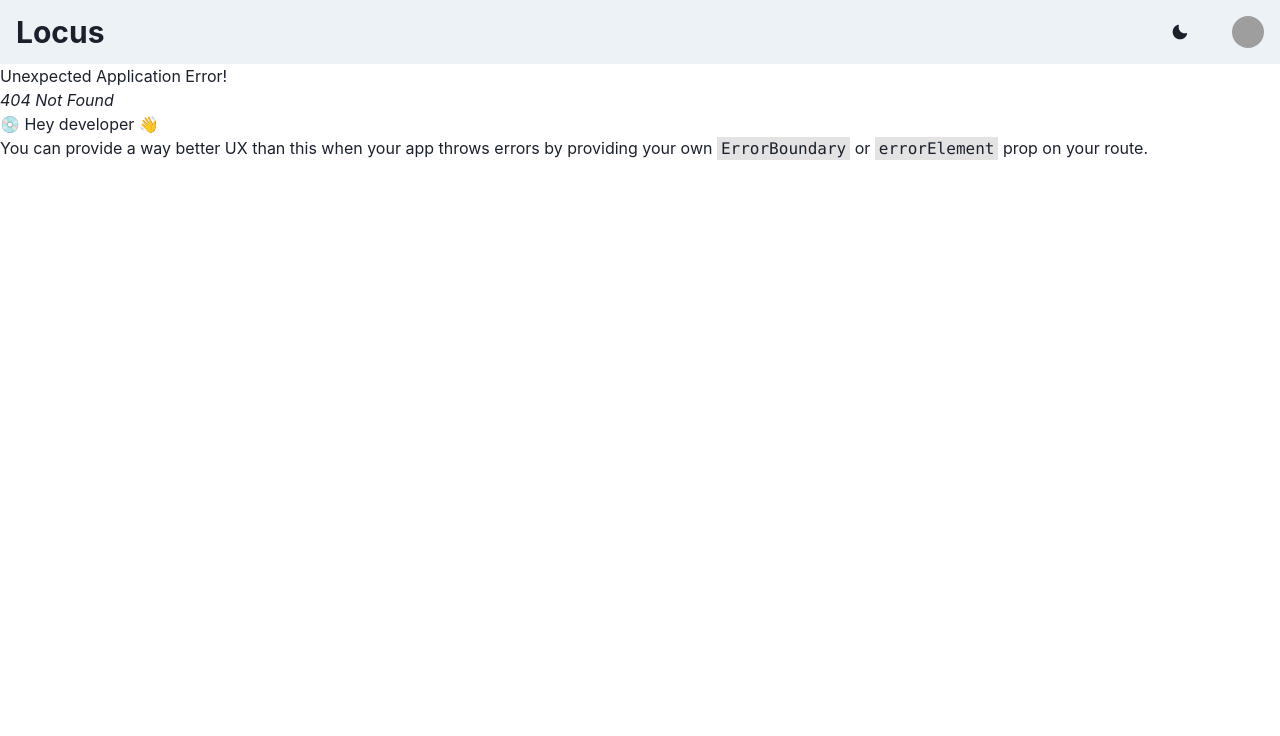
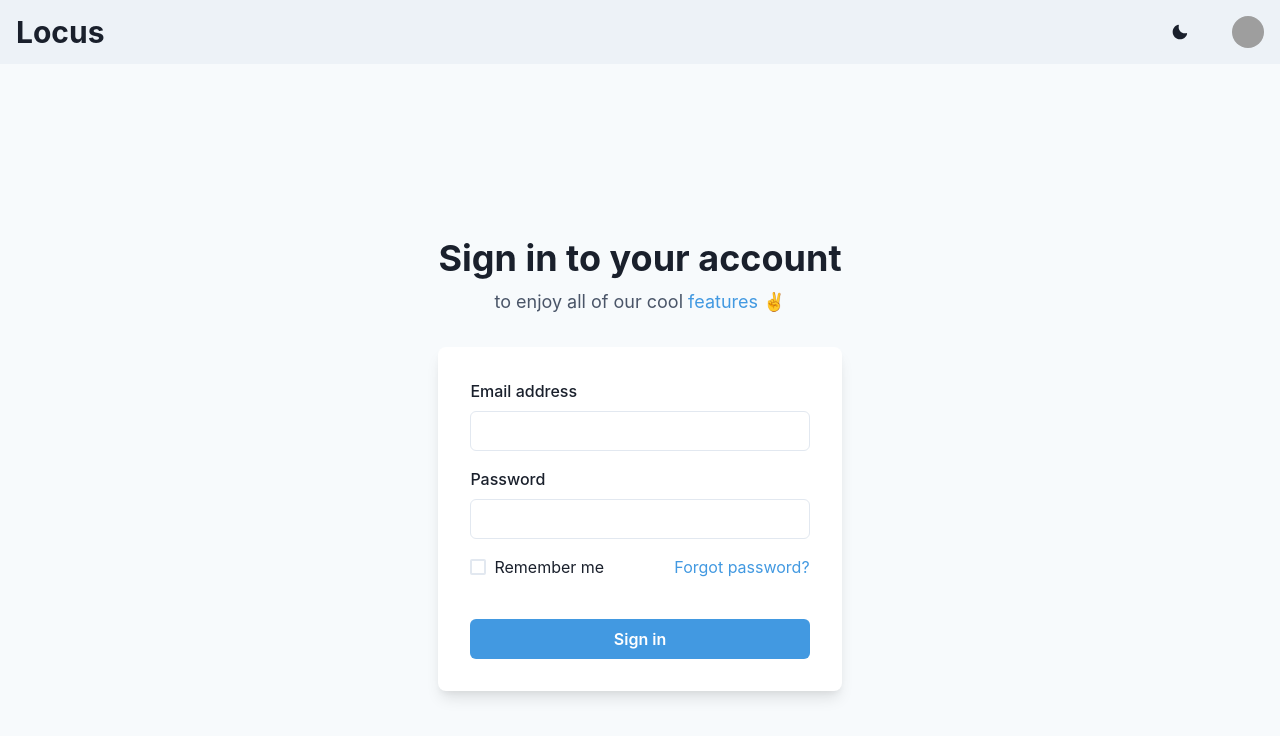
Before and after one commit to goatps/fuzzy-winner, a React (Create React App) app: page /sign-in in a window 1280 px wide. Before the commit this address had no page. Shown: the top 736 px of the page. Built offline with nearby package versions, Linux system fonts and the light colour scheme; grey boxes are pictures that could not be loaded.

Commit message:
Added signin page

```diff
--- a/src/App.tsx
+++ b/src/App.tsx
@@ -21,6 +21,13 @@
             SignUp
         </Button>
       </Link>
+      <Link
+        href="/sign-in"
+      >
+        <Button>
+            Sign In
+        </Button>
+      </Link>
     </>
   )
 }
--- /dev/null
+++ b/src/SignIn/SignIn.tsx
@@ -0,0 +1,68 @@
+import {
+    Flex,
+    Box,
+    FormControl,
+    FormLabel,
+    Input,
+    Checkbox,
+    Stack,
+    Link,
+    Button,
+    Heading,
+    Text,
+    useColorModeValue,
+  } from '@chakra-ui/react';
+
+function SignIn() {
+    return (
+      <Flex
+        minH={'100vh'}
+        align={'center'}
+        justify={'center'}
+        bg={useColorModeValue('gray.50', 'gray.800')}>
+        <Stack spacing={8} mx={'auto'} maxW={'lg'} py={12} px={6}>
+          <Stack align={'center'}>
+            <Heading fontSize={'4xl'}>Sign in to your account</Heading>
+            <Text fontSize={'lg'} color={'gray.600'}>
+              to enjoy all of our cool <Link color={'blue.400'}>features</Link> ✌️
+            </Text>
+          </Stack>
+          <Box
+            rounded={'lg'}
+            bg={useColorModeValue('white', 'gray.700')}
+            boxShadow={'lg'}
+            p={8}>
+            <Stack spacing={4}>
+              <FormControl id="email">
+                <FormLabel>Email address</FormLabel>
+                <Input type="email" />
+              </FormControl>
+              <FormControl id="password">
+                <FormLabel>Password</FormLabel>
+                <Input type="password" />
+              </FormControl>
+              <Stack spacing={10}>
+                <Stack
+                  direction={{ base: 'column', sm: 'row' }}
+                  align={'start'}
+                  justify={'space-between'}>
+                  <Checkbox>Remember me</Checkbox>
+                  <Link color={'blue.400'}>Forgot password?</Link>
+                </Stack>
+                <Button
+                  bg={'blue.400'}
+                  color={'white'}
+                  _hover={{
+                    bg: 'blue.500',
+                  }}>
+                  Sign in
+                </Button>
+              </Stack>
+            </Stack>
+          </Box>
+        </Stack>
+      </Flex>
+    );
+  }
+
+export default SignIn;
```
Also changed, not shown: src/index.tsx (+6 -1 lines).
